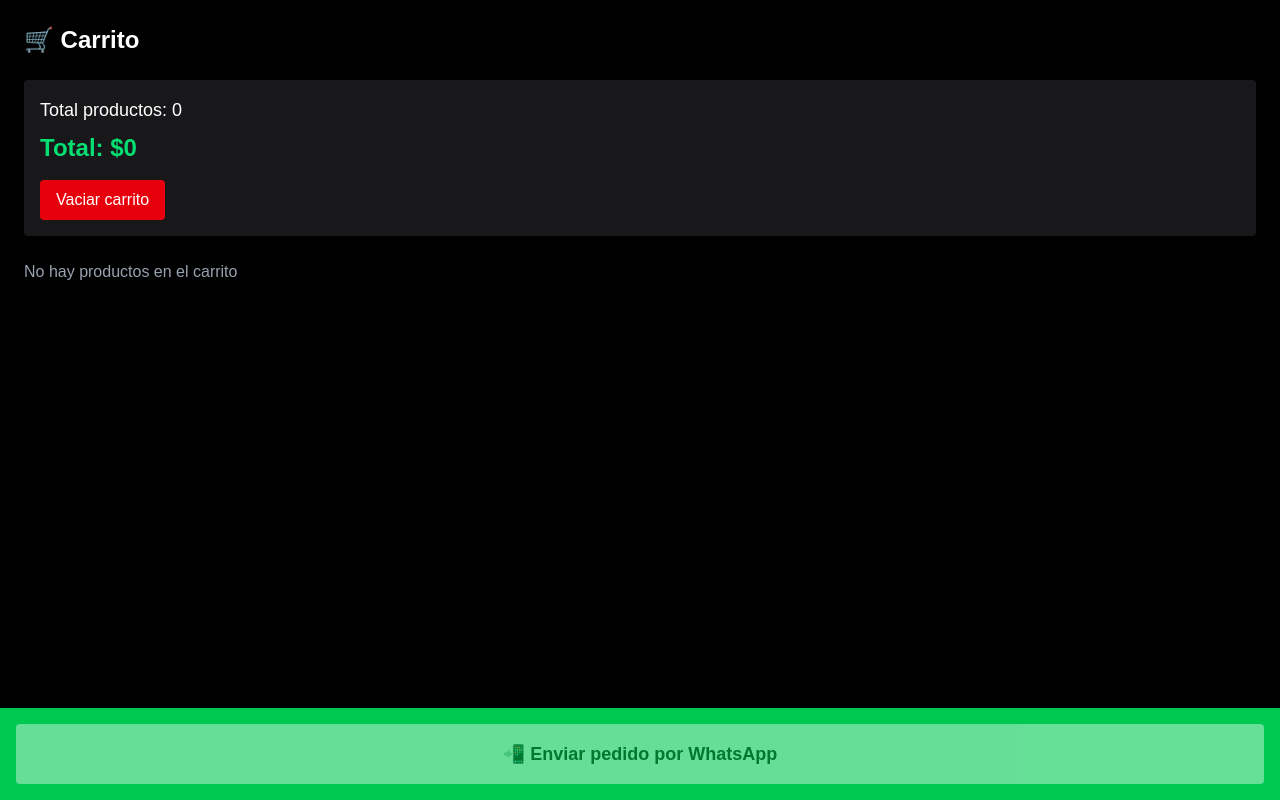
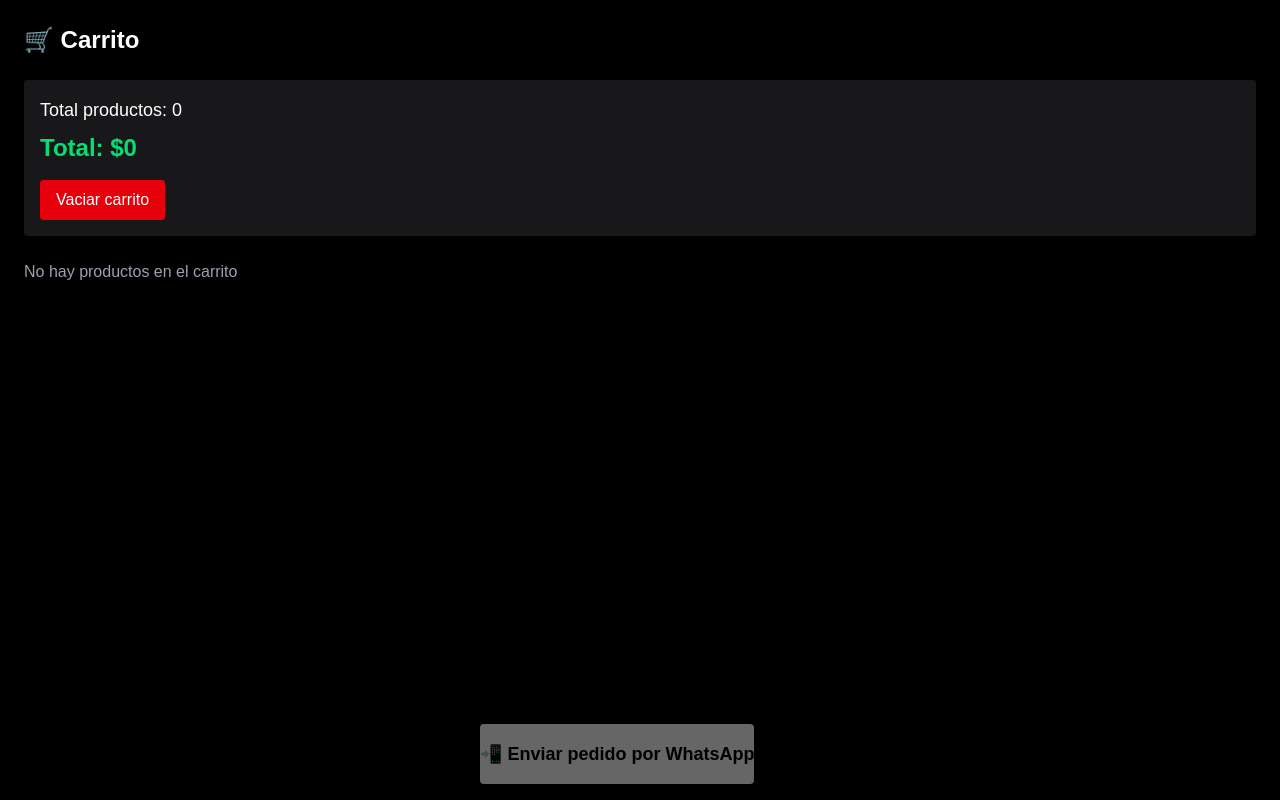
Before and after one commit to Eduardogona/aroma-store, a Next.js app: page /cart in a window 1280 px wide. Built offline with nearby package versions, Linux system fonts and the light colour scheme.

Commit message:
update store

```diff
--- a/app/cart/page.tsx
+++ b/app/cart/page.tsx
@@ -135,12 +135,12 @@ export default function CartPage() {
       )}
 
       {/* BOTÓN WHATSAPP */}
-      <div className="fixed bottom-0 left-0 right-0 bg-green-500 p-4">
+      <div className="fixed bottom-4 left-0 right-0 max-w-xs mx-auto z-50">
 
         <button
           onClick={sendWhatsApp}
           disabled={items.length === 0}
-          className="w-full bg-white text-black font-bold py-4 rounded text-lg disabled:opacity-40"
+          className="max-w-xs bg-white text-black font-bold py-4 rounded text-lg disabled:opacity-40"
         >
           📲 Enviar pedido por WhatsApp
         </button>
```
